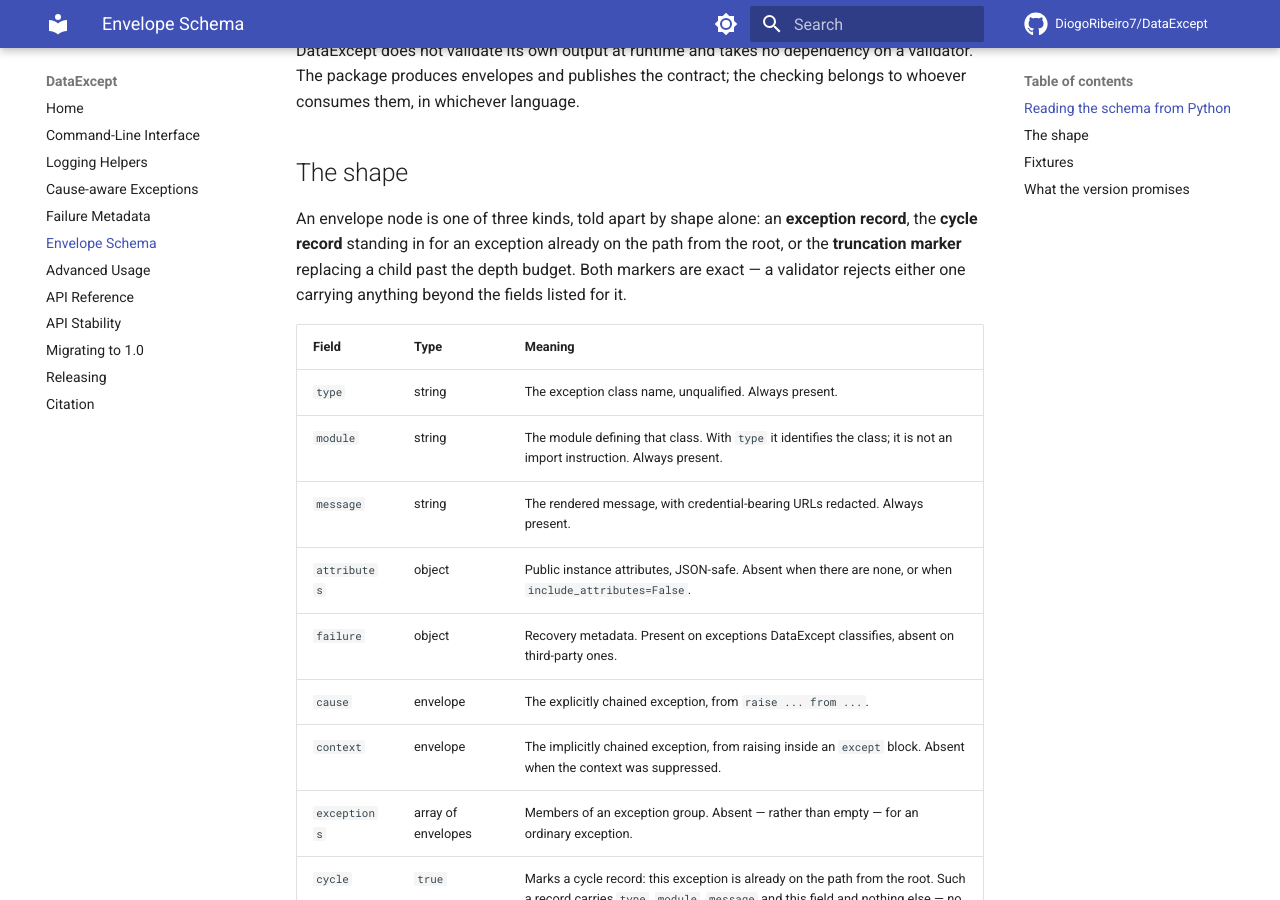
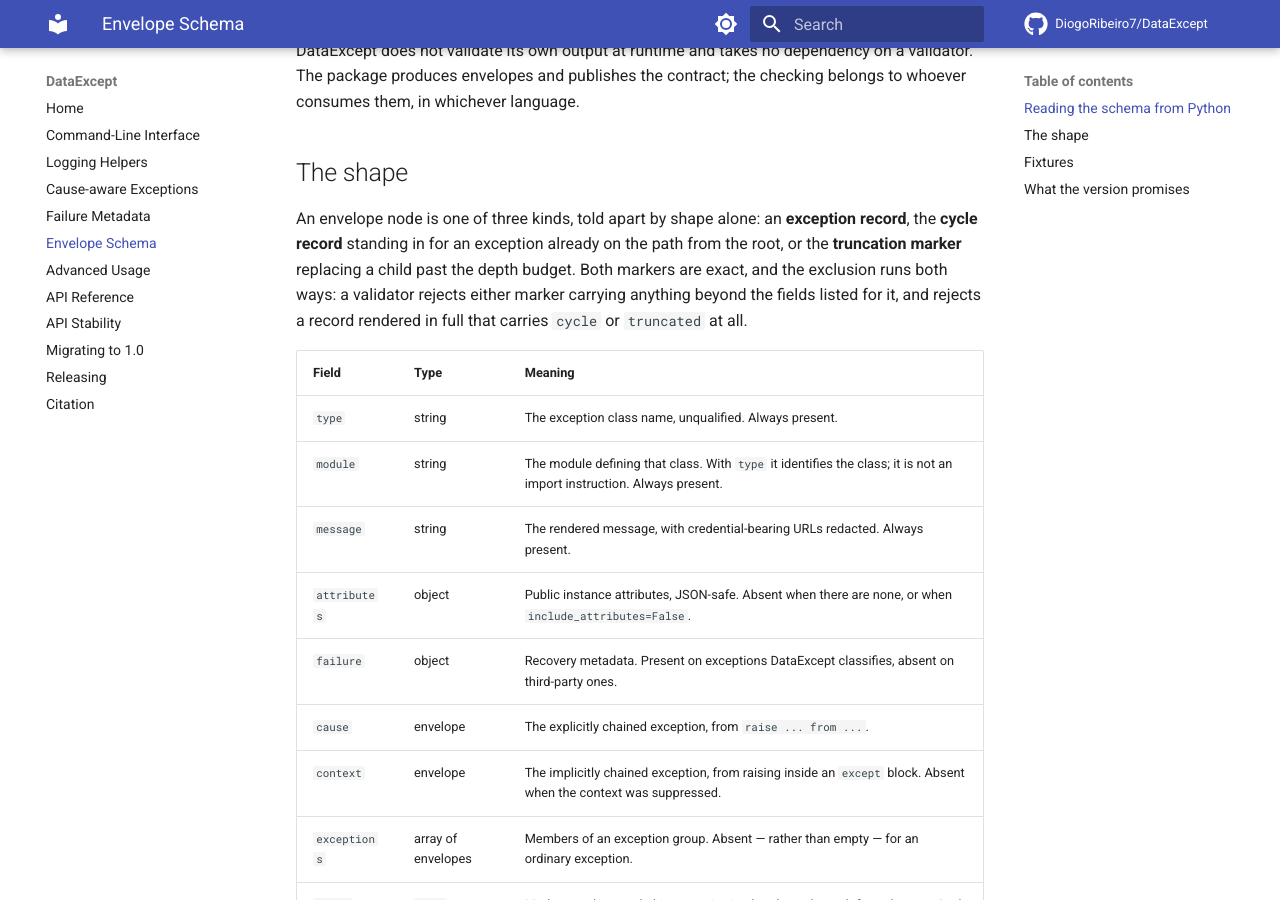
Before and after one commit to DiogoRibeiro7/DataExcept, an MkDocs documentation site: the page built from docs/envelope_schema.md, in a window 1280 px wide and 900 px high, scrolled down 698 px. Built offline with MkDocs 1.6.1 and Material for MkDocs 9.7.7, drawn with Linux system fonts in a browser that asks for light colours; comment, search, counter and statistics services are not loaded.

Commit message:
fix: make the node-kind exclusion symmetric
The previous commit stopped an exception record from wearing `cycle`, but left
`truncated` alone, so `{type, module, message, truncated: true}` still
validated as a record rendered in full. The schema advertises that the three
node kinds are mutually exclusive and tellable apart by shape, and a consumer
that keys on `truncated` -- the obvious way to spot the marker -- would have
misclassified that node.

The serializer never emits it. The guarantee was still only half true, and half
a guarantee is worse than none in a document other languages are written
against.

```diff
--- a/docs/envelope_schema.md
+++ b/docs/envelope_schema.md
@@ -35,8 +35,10 @@ checking belongs to whoever consumes them, in whichever language.
 An envelope node is one of three kinds, told apart by shape alone: an
 **exception record**, the **cycle record** standing in for an exception already
 on the path from the root, or the **truncation marker** replacing a child past
-the depth budget. Both markers are exact — a validator rejects either one
-carrying anything beyond the fields listed for it.
+the depth budget. Both markers are exact, and the exclusion runs both
+ways: a validator rejects either marker carrying anything beyond the fields
+listed for it, and rejects a record rendered in full that carries `cycle` or
+`truncated` at all.
 
 Field         | Type              | Meaning
 ------------- | ----------------- | ------------------------------------------------------------------------------------------
```
Also changed, not shown: docs/schema/envelope-1.0.0.json (+12 -3 lines), 2 other files.
